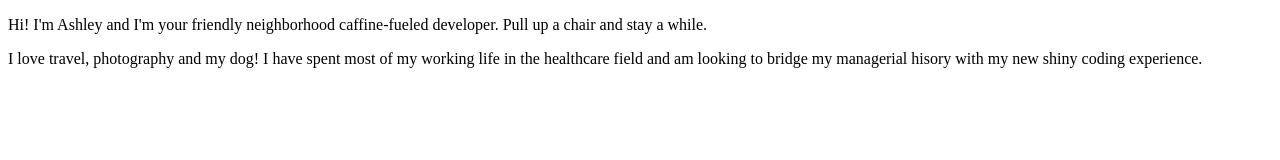
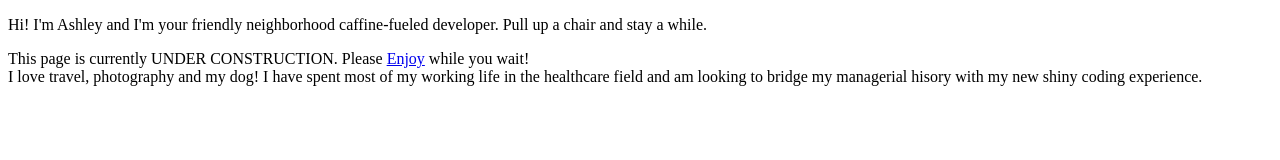
Before and after one commit to OreCoDev/orecodev.github.io, a plain HTML site: page index.html in a window 1280 px wide. Drawn offline with Linux system fonts and the light colour scheme.

Commit message:
Under Construction

```diff
--- a/index.html
+++ b/index.html
@@ -14,6 +14,7 @@
     </header>
     <section id="intro">
       <p>Hi! I'm Ashley and I'm your friendly neighborhood caffine-fueled developer. Pull up a chair and stay a while.  </p>
+      <div id="UC">This page is currently UNDER CONSTRUCTION. Please <a href="http://www.neopets.com/">Enjoy</a> while you wait!</div>
       <!-- Into will be short bio of me, my history, my passions or the like. -->
       <!-- <h1>Resume</h1> -->
       <!-- Possible expanable PDF file or other downloadable type. Possibly something that can be zoomed/resized on click. Maybe it can take a user to another page to view the resume. -->
```
